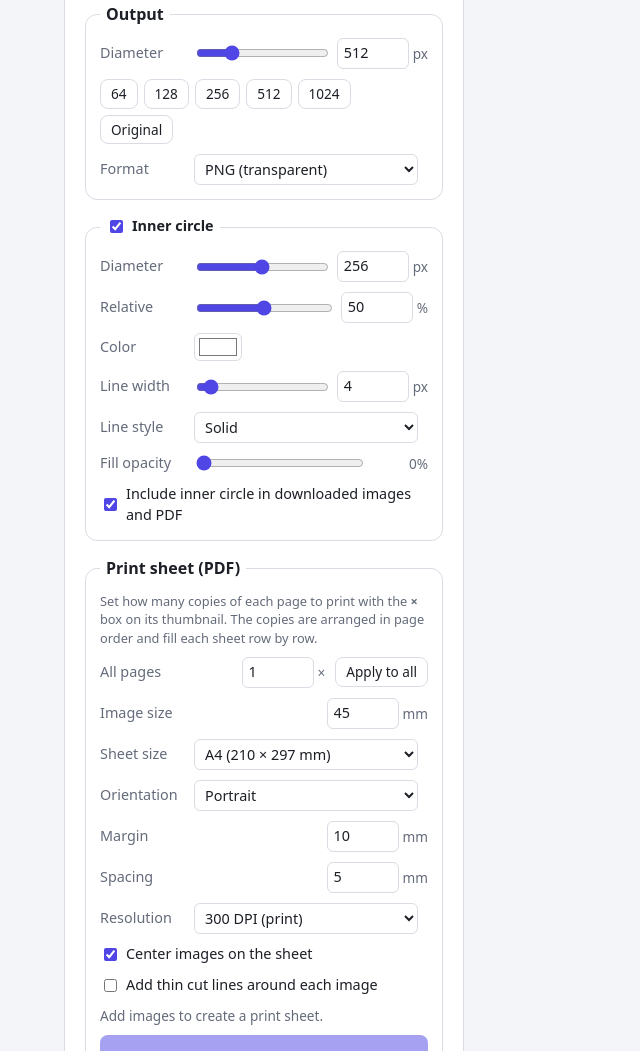
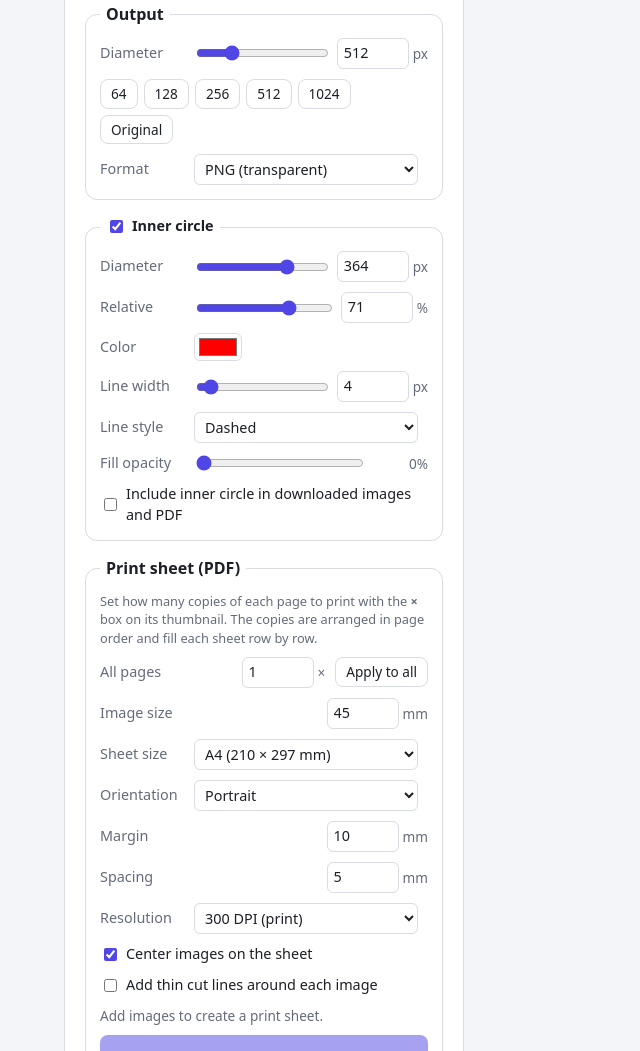
Before and after one commit to ryvol/round-image-creator, a website built with Vite: page index.html in a window 1280 px wide. Shown: the part 925-1976 px from the top of the page, without its empty margins (0-640 px from the left). Built offline with nearby package versions, Linux system fonts and the light colour scheme.

Commit message:
Change inner circle defaults: 71%, red, dashed, not exported

```diff
--- a/index.html
+++ b/index.html
@@ -103,17 +103,17 @@
           <div id="inner-controls">
             <div class="row">
               <label for="inner-num">Diameter</label>
-              <input id="inner-range" type="range" min="1" max="512" step="1" value="256" aria-label="Inner diameter slider" />
-              <span class="num"><input id="inner-num" type="number" min="1" max="512" step="1" value="256" /> px</span>
+              <input id="inner-range" type="range" min="1" max="512" step="1" value="364" aria-label="Inner diameter slider" />
+              <span class="num"><input id="inner-num" type="number" min="1" max="512" step="1" value="364" /> px</span>
             </div>
             <div class="row">
               <label for="inner-pct">Relative</label>
-              <input id="inner-pct-range" type="range" min="1" max="100" step="0.5" value="50" aria-label="Inner diameter percent slider" />
-              <span class="num"><input id="inner-pct" type="number" min="1" max="100" step="0.5" value="50" /> %</span>
+              <input id="inner-pct-range" type="range" min="1" max="100" step="0.5" value="71" aria-label="Inner diameter percent slider" />
+              <span class="num"><input id="inner-pct" type="number" min="1" max="100" step="0.5" value="71" /> %</span>
             </div>
             <div class="row">
               <label for="inner-color">Color</label>
-              <input id="inner-color" type="color" value="#ffffff" />
+              <input id="inner-color" type="color" value="#ff0000" />
               <span></span>
             </div>
             <div class="row">
@@ -125,7 +125,7 @@
               <label for="inner-style">Line style</label>
               <select id="inner-style">
                 <option value="solid">Solid</option>
-                <option value="dashed">Dashed</option>
+                <option value="dashed" selected>Dashed</option>
                 <option value="long-dash">Long dash</option>
                 <option value="dotted">Dotted</option>
                 <option value="dash-dot">Dash-dot</option>
@@ -137,7 +137,7 @@
               <input id="inner-fill" type="range" min="0" max="100" step="1" value="0" />
               <span class="num"><output id="inner-fill-out" for="inner-fill">0%</output></span>
             </div>
-            <label class="check"><input id="inner-export" type="checkbox" checked /> Include inner circle in downloaded images and PDF</label>
+            <label class="check"><input id="inner-export" type="checkbox" /> Include inner circle in downloaded images and PDF</label>
           </div>
         </fieldset>
 
--- a/src/main.ts
+++ b/src/main.ts
@@ -120,13 +120,13 @@ interface Page {
 /** Settings shared by every page. */
 const project = {
   size: 512,
-  innerRatio: 0.5,
+  innerRatio: 0.71,
   innerVisible: true,
-  innerColor: '#ffffff',
+  innerColor: '#ff0000',
   innerLineWidth: 4,
-  innerLineStyle: 'solid' as LineStyle,
+  innerLineStyle: 'dashed' as LineStyle,
   innerFill: 0,
-  innerExport: true,
+  innerExport: false,
   showBounds: true,
 };
 
```
Also changed, not shown: README.md.
